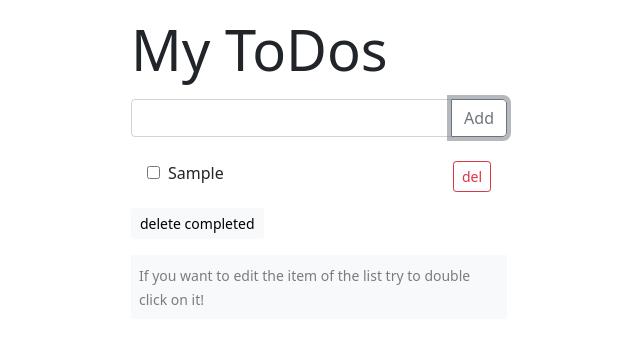
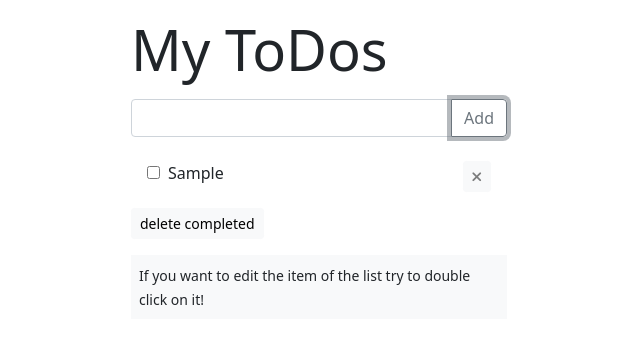
Before and after one commit to splastiq/todo-angular-localstorage, an Angular app: page / in a window 1280 px wide. Both pictures are taken after typing "Sample" into the empty fields and a click on the button "Add". Shown: the top 344 px of the page, without its empty margins (321-961 px from the left). Built offline with nearby package versions, Linux system fonts and the light colour scheme.

Commit message:
fix: editable input padding & outline

```diff
--- a/src/app/app.component.css
+++ b/src/app/app.component.css
@@ -11,3 +11,10 @@ input.form-control:focus {
   box-shadow: inset 0 0 0 #ddd;
   border-color: #aaa;
 }
+
+.wht-border {
+  border: none;
+  padding: 0;
+  margin: 0;
+  outline: none;
+}
--- a/src/app/app.component.html
+++ b/src/app/app.component.html
@@ -27,6 +27,7 @@
         >
         <ng-template #editingTodo>
           <input
+            class="wht-border"
             type="text"
             [(ngModel)]="item.title"
             (blur)="doneEdit(item)"
@@ -36,17 +37,17 @@
         </ng-template>
       </div>
       <button
-        class="btn btn-sm btn-outline-danger float-right"
+        class="btn btn-sm btn-light float-right"
         (click)="deleteItem(item.id)"
       >
-        del
+      <i class="fas fa-times text-black-50"></i>
       </button>
     </li>
   </ul>
   <button class="btn btn-sm btn-light" (click)="deleteCompleted()">
     delete completed
   </button>
-  <div class="info text-black-50 bg-light p-2 mt-3">
+  <div class="info  bg-light p-2 mt-3">
     <small
       >If you want to edit the item of the list try to double click on it!</small
     >
```
